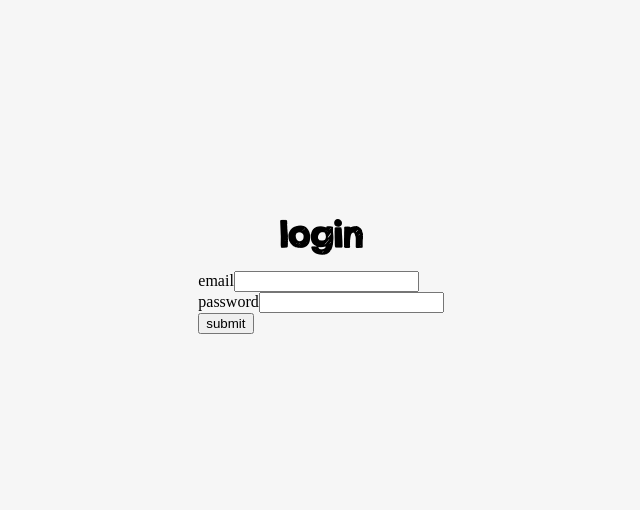
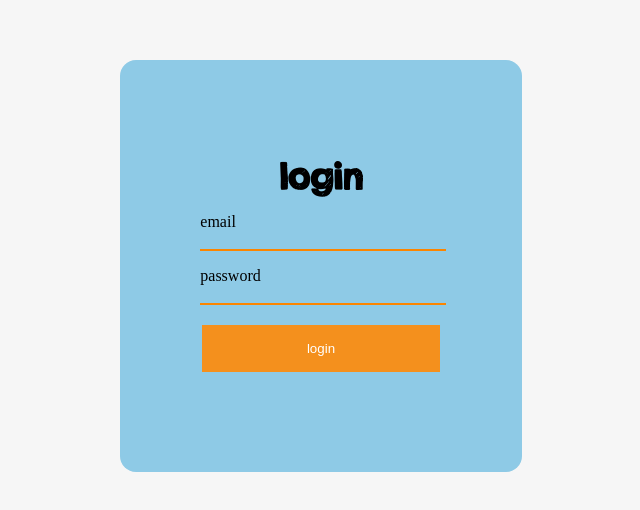
Before and after one commit to MaartenVercammen/KSA-frontend, a React (Create React App) app: page /login in a window 1280 px wide. Shown: the part 134-644 px from the top of the page, without its empty margins (319-959 px from the left). Built offline with nearby package versions, Linux system fonts and the light colour scheme.

Commit message:
update login css

```diff
--- a/src/components/body/login.tsx
+++ b/src/components/body/login.tsx
@@ -26,20 +26,20 @@ const handleSubmit = async (e) => {
 
   return (
     <div className='login'>
-        <div>
+        <div className='login-container'>
             {errormsg && <p>{errormsg}</p>}
         <h1>login</h1>
         <form onSubmit={handleSubmit}>
             <div>
             <label htmlFor='email'>email</label>
-            <input name='email' type="text"></input>
+            <input name='email' type="email"></input>
             </div>
             <div>
             <label htmlFor='password'>password</label>
             <input name='password' type="password"></input>
             </div>
-            <div>
-            <input type="submit" value="submit"></input>
+            <div className='login-submit-container'>
+            <input type="submit" value="login"></input>
             </div>
         </form>
         </div>
--- a/src/css/index.css
+++ b/src/css/index.css
@@ -532,6 +532,47 @@ footer a:hover{
   flex-flow: column nowrap;
 }
 
-.login input[type=sumbit]{
-  align-self: right;
+.login-container{
+  background-color: var(--color-one);
+  padding: 5rem;
+  border-radius: 1rem;
 }
+
+.login form div{
+  margin-bottom: 1rem;
+  margin-top: 1rem;
+}
+
+.login form input{
+  width: 100%;
+}
+
+.login input[type=email], .login input[type=password]{
+  border: none;
+  border-bottom: 2px solid var(--color-five);
+  background-color: var(--color-one);
+  outline: none;
+}
+
+.login input[type=email]:focus{
+  background-color: var(--color-one);
+}
+
+.login label{
+  margin-bottom: 0.2rem;
+}
+
+.login-submit-container{
+  display: flex;
+  justify-content: end;
+}
+
+.login input[type=submit]{
+  background-color: var(--color-four);
+  border: none;
+  color: white;
+  padding: 16px 32px;
+  text-decoration: none;
+  margin: 4px 2px;
+  cursor: pointer;
+}
```
Also changed, not shown: 1 other file (tests, documents, lock files or other folders).
